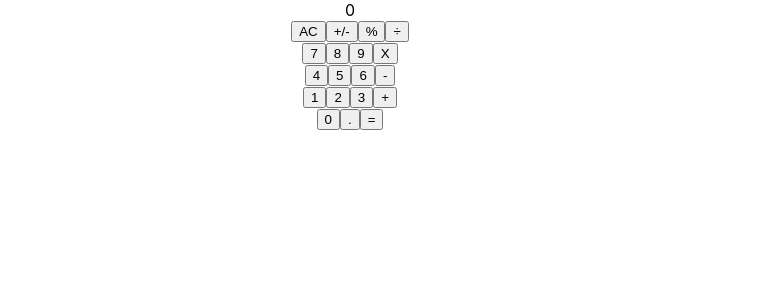
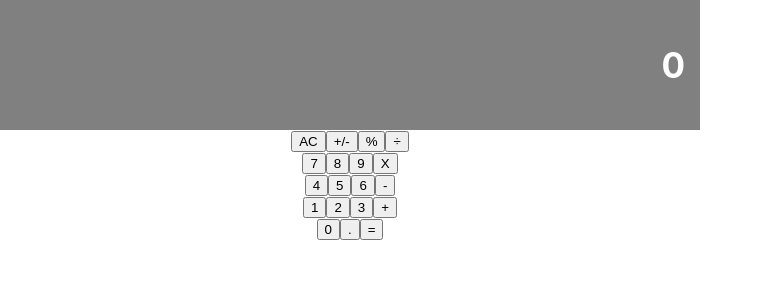
Before and after one commit to SpaYco/react-calculator, a React (Create React App) app: page / in a window 1280 px wide. Shown: the top 300 px of the page, without its empty margins (0-763 px from the left). Built offline with nearby package versions, Linux system fonts and the light colour scheme.

Commit message:
added Display stylings

```diff
--- a/src/components/Display.js
+++ b/src/components/Display.js
@@ -1,12 +1,24 @@
 /* eslint-disable react/destructuring-assignment */
 import React from 'react';
 import PropTypes from 'prop-types';
+
+const styles = {
+  display: 'flex',
+  background: 'gray',
+  height: 100,
+  color: 'white',
+  fontWeight: 'bold',
+  padding: 15,
+  justifyContent: 'flex-end',
+  alignItems: 'center',
+  fontSize: 35,
+};
 
 // eslint-disable-next-line  react/prefer-stateless-function
 class Display extends React.Component {
   render() {
     return (
-      <div>
+      <div style={styles}>
         {this.props.result}
       </div>
     );
```
